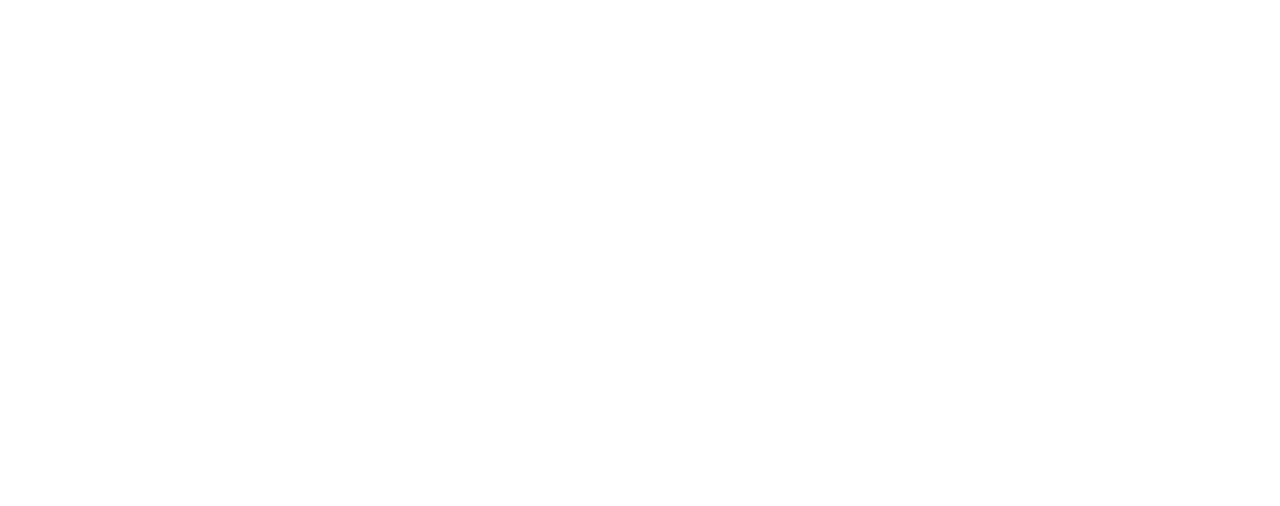
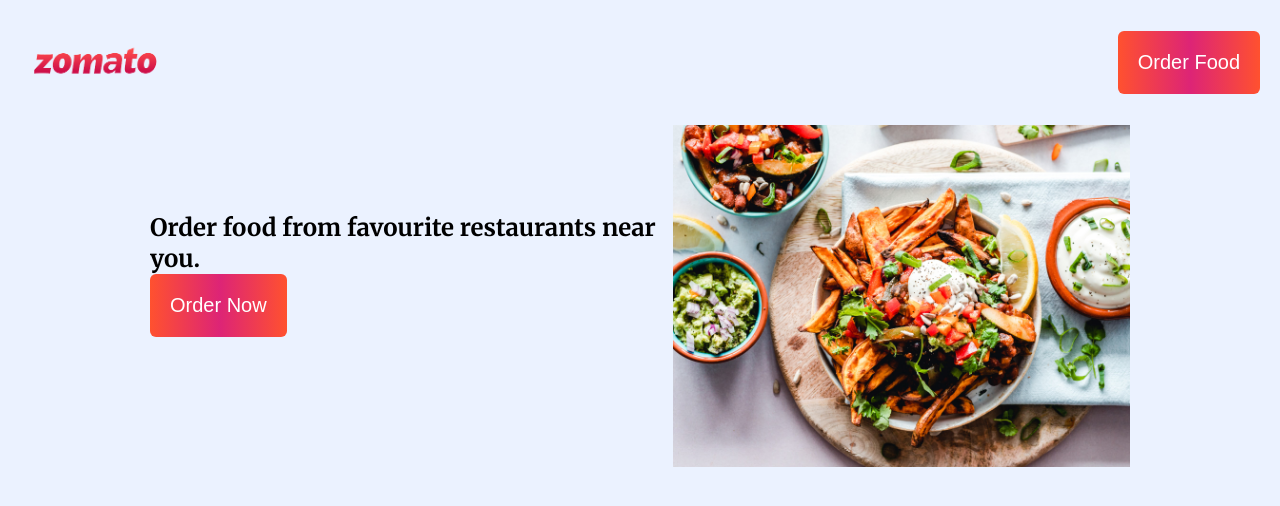
Before and after one commit to nihal357/webtask-1, a plain HTML site: page index.html in a window 1280 px wide. Drawn offline with Linux system fonts and the light colour scheme.

Commit message:
Add navbar and hero section

```diff
--- a/index.html
+++ b/index.html
@@ -4,9 +4,39 @@
     <meta charset="UTF-8" />
     <meta http-equiv="X-UA-Compatible" content="IE=edge" />
     <meta name="viewport" content="width=device-width, initial-scale=1.0" />
+    <link rel="preconnect" href="https://fonts.gstatic.com">
+    <link href="https://fonts.googleapis.com/css2?family=Merriweather:ital,wght@0,300;0,400;0,700;0,900;1,300;1,400;1,700;1,900&display=swap" rel="stylesheet">
     <title>Project</title>
+    <link rel="stylesheet" href="style.css" />
 </head>
 <body>
+    <!-- Navbar -->
+    <header>
+        <nav class="navbar">
+            <div class="navbar_brand">
+                <img src="./assets/assets/logo.jpg" alt="Logo" class="navbar_logo"/>
+            </div>
+            <div class="navbar_nav_items">
+                <button class="button_primary">
+                    Order Food
+                </button>
+            </div>
+        </nav>
+    </header>
+    <main class="container">
+        <!-- Hero section -->
+        <section class="hero_container">
+            <div class="hero_image_container">
+                <img class="hero_image" src="./assets/assets/hero.jpg" alt="Hero Image"/>
+            </div>
+            <div class="hero_description">
+                <h1 class="hero_text">
+                    Order food from favourite restaurants near you.
+                </h1>
+                <button class="button_primary">Order Now</button>
+            </div>
+        </section>
+    </main>
 
 </body>
 </html>
--- a/style.css
+++ b/style.css
@@ -0,0 +1,91 @@
+*{
+    margin: 0;
+    padding: 0;
+    box-sizing: border-box; /* To Box Model */
+}
+
+body{
+    font-family: "Merriweather" , sans-serif;
+    background-color: #ebf2ff;
+    overflow-x: hidden;
+}
+
+.button_primary{
+    background-image: linear-gradient(
+    to right,
+    #ff512f 0%,
+    #dd2476 51%,
+    #ff512f 100%
+  );
+    color: #fff;
+    padding: 12px;
+    border: none;
+    border-radius: 6px;
+}
+
+.container{
+    width: 100%;
+    margin: 0 auto;
+    padding: 0 15px;
+}
+
+.navbar{
+    display: flex;
+    justify-content: space-around;
+    align-items: center;
+}
+
+.navbar_brand{
+    width: 100px;
+}
+
+.navbar_logo{
+    width: 100%;
+}
+
+.hero_container{
+    width: 100%;
+}
+
+.hero_image_container{
+    width: 100%;
+}
+
+.hero_image{
+    width: 100%;
+}
+
+@media(min-width : 768px){
+    .navbar{
+        justify-content: space-between;
+        padding: 10px 20px;
+    }
+    .navbar_brand{
+        width: 150px;
+    }
+    .button_primary{
+        padding: 20px;
+        font-size: 20px;
+    }
+    .hero_container{
+        display: flex;
+        flex-direction: row-reverse;
+        align-items: center;
+        justify-content: space-between;
+        gap: 10px;
+    }
+}
+
+@media(min-width : 1020px){
+    .hero_image_container{
+        width: 500px;
+        height: 300px;
+    }
+    .container{
+        max-width: 1010px;
+    }
+}
+
+@media(min-width : 1400px){
+
+}
```
Also changed, not shown: assets/assets/logo.jpg (renamed from assets/assets/logo.png).
